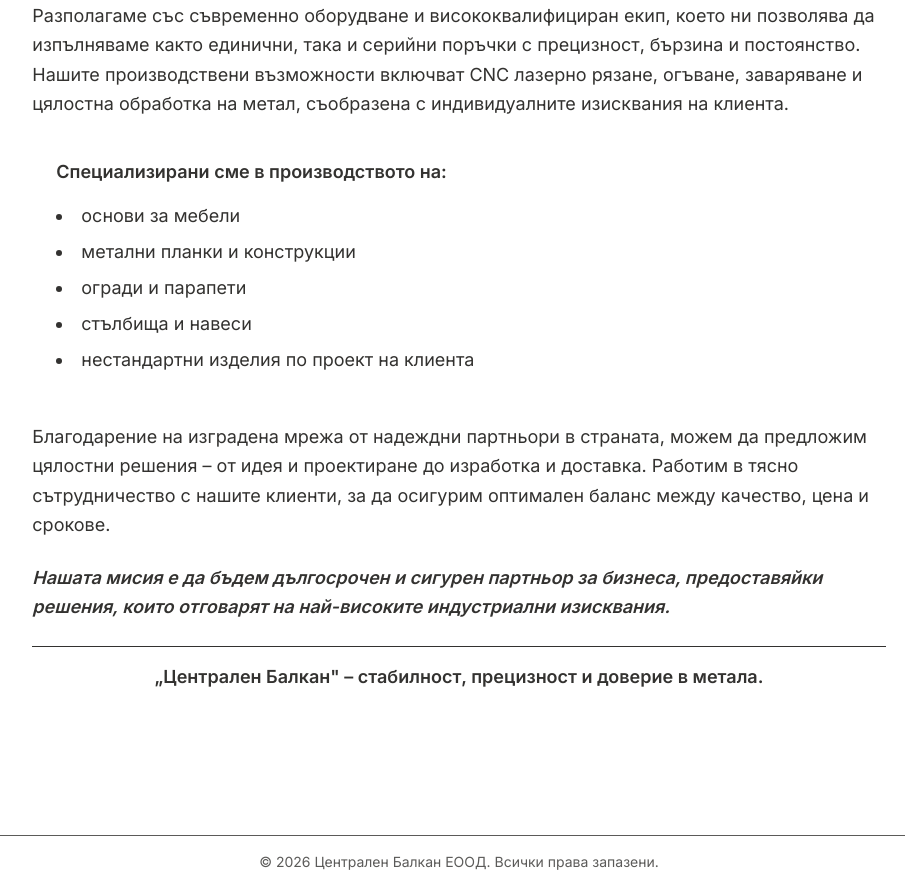
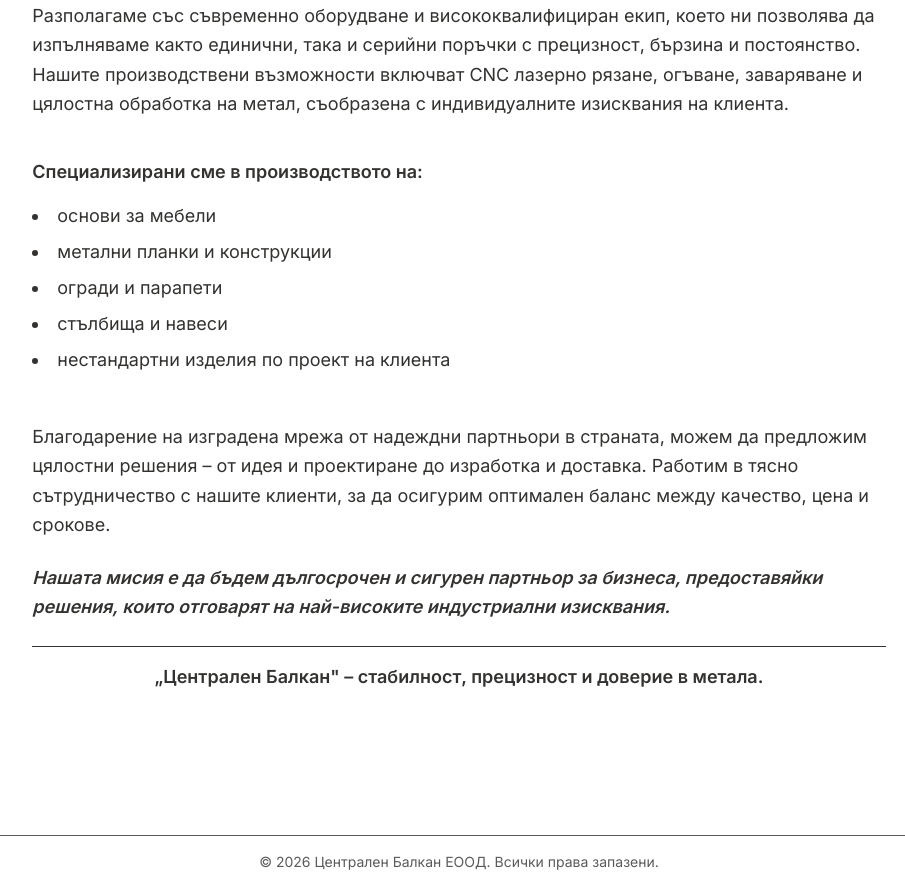
Before and after one commit to Central-Balkan/centralbalkan.com, a Next.js app: page /about in a window 1280 px wide. Shown: the part 1080-1968 px from the top of the page, without its empty margins (181-1086 px from the left). Built offline with nearby package versions, Linux system fonts and the light colour scheme.

Commit message:
Adjust padding

```diff
--- a/app/about/page.tsx
+++ b/app/about/page.tsx
@@ -49,7 +49,7 @@ const AboutUs = () => {
               изисквания на клиента.
             </p>
 
-            <div className="p-6">
+            <div className="py-6">
               <h3 className="font-semibold mb-4">
                 Специализирани сме в производството на:
               </h3>
```
